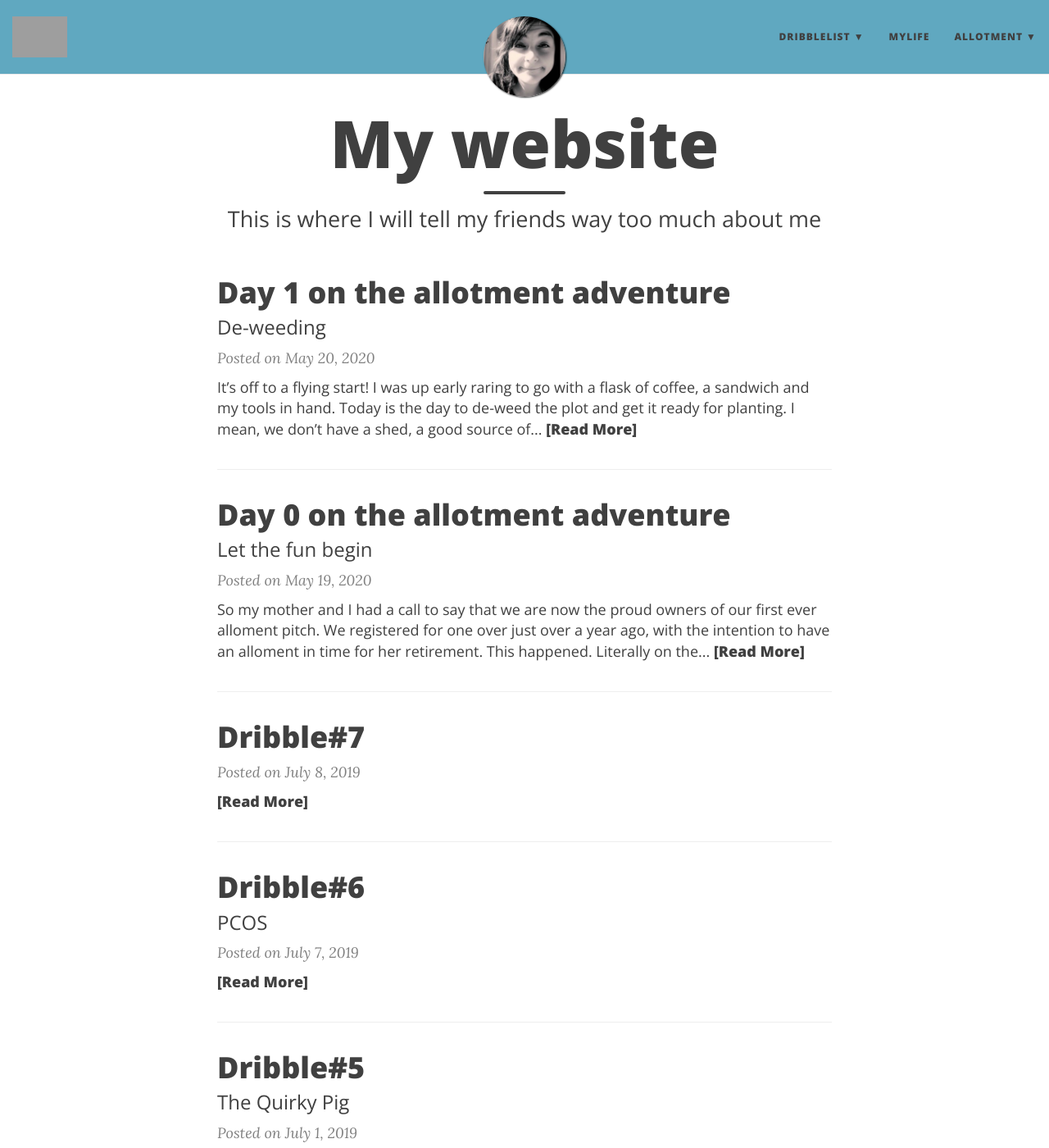
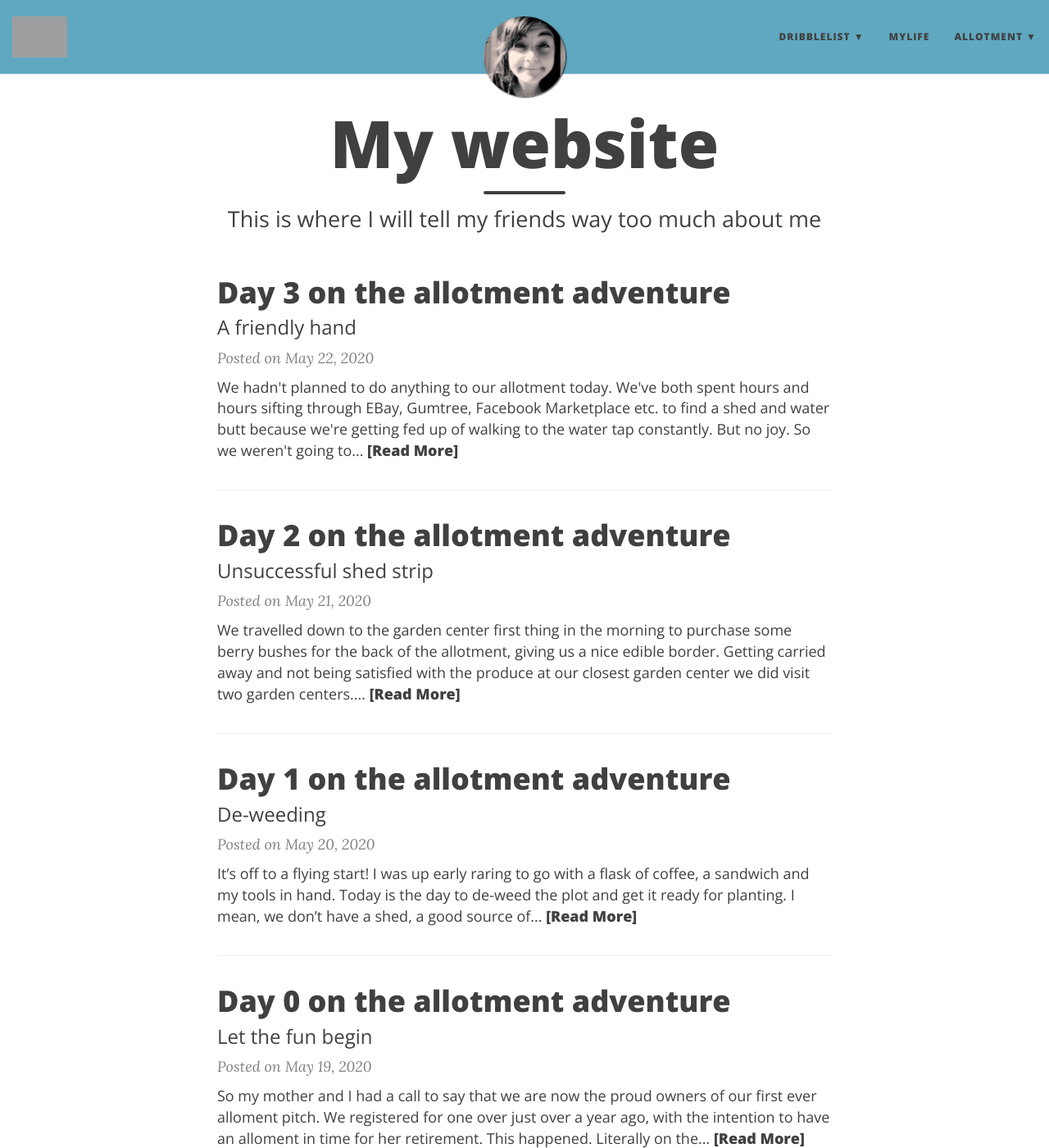
Before and after one commit to ellis-ward/ellis-ward.github.io, a Jekyll site: the page built from index.html, in a window 1280 px wide and 1400 px high. Shown: the whole window at 82% size. Built offline with Jekyll 4.4.1, drawn with Linux system fonts in a browser that asks for light colours; nearby versions of some CDN libraries; the list of posts is cut into pages by our own code; grey boxes are pictures that could not be loaded.

Commit message:
Day2+3
Added day 2+3 to the alloment adventure. No structural changes just blog posts.

```diff
--- a/_config.yml
+++ b/_config.yml
@@ -39,6 +39,8 @@ navbar-links:
   Allotment:
     - Day0: "https://ellisward.com/2020-05-19-allotmentday0/"
     - Day1: "https://ellisward.com/2020-05-20-allotmentday1/"
+    - Day2: "https://ellisward.com/2020-05-21-allotmentday2/"
+    - Day3: "https://ellisward.com/2020-05-22-allotmentday3/"
 
   # Resources:
     # - Beautiful Jekyll: "http://deanattali.com/beautiful-jekyll/"
--- /dev/null
+++ b/_posts/2020-05-21-allotmentday2.md
@@ -0,0 +1,38 @@
+---
+layout: post
+title: Day 2 on the allotment adventure
+subtitle:  Unsuccessful shed strip
+---
+
+<div class="text-left">
+<div class="boxed">
+  <font size="2">
+
+We travelled down to the garden center first thing in the morning to purchase some berry bushes for the back of the allotment, giving us a nice edible border. Getting carried away and not being satisfied with the produce at our closest garden center we did visit two garden centers. Another £50 spent on berry bushes, onions and cabbage. Expensive hobby this is going to be I think... <br><br>
+
+We then had an idea today that we were going to completely empty mums old shed, and take it down to use on the allotment with our new purchases. Which would be a free option for a shed and allow us to keep our tools on the allotment and start collecting water. This would definitely improve out productivity and make the walk down less work as we would not need to keep taking our tools with us.<br> <br>
+However, after a couple of hours of emptying out 20 years worth of mums hoarded cr*p, which we just spread all over her garden in piles, we realised that the shed although watertight and holding itself up in the location it is in her garden is actually really rotten and would not survive being moved and re-built. <br>
+So that was a waste of time... <br>
+
+<div class="text-center">
+  <br/>
+  <img src="{{ site.baseurl }}/img/allotmentday2.jpeg"/>
+  <br>
+</div>
+
+No worries though, some good exercise was had, and a step towards defeating my fear of spiders, emptying out a rotten shed. And I job I suppose would have had to be done at some point, maybe not right now during corona when we can't go to the tip and we both have far too many projects to add another one to the list. <br><br>
+
+We decided we were not going to let the day go to waste. We fixed our trolley and went down to the allotment and planted our berry bushes, onions and cabbages in the ground. Gave them a good water and packed up ready to come home. <br> <br>
+
+Just as we were leaving one of the allomenteers gave us some friendly advise that it is not wise to plant cabbages without covering them in netting because tomorrow the birds will have ate them. Nice advice Mr but we don't have any netting so looks like we'll have to take the risk. Not going to dig them back out again! And, to be honest, they've all netted everything literally; I do think it's slightly over kill the birds aren't going to bloody eat everything. But anyway.<br><br>
+
+In the evening as I'm watching the daily news breifing I get a text from my mother telling me she's only gone and purchased £50 worth of netting... So day 2 has made our cabbages quite expensive. Maybe £5 a cabbage! Going well. Knew we'd get carried away...
+
+</font>
+    <br>
+
+<div class="text-center">
+  <br/>
+  <br>
+  <img src="{{ site.baseurl }}/img/allotmentday2_2.jpeg"/>
+</div>
--- /dev/null
+++ b/_posts/2020-05-22-allotmentday3.md
@@ -0,0 +1,32 @@
+---
+layout: post
+title: Day 3 on the allotment adventure
+subtitle:  A friendly hand
+---
+
+<div class="text-left">
+<div class="boxed">
+  <font size="2">
+
+We hadn't planned to do anything to our allotment today. We've both spent hours and hours sifting through EBay, Gumtree, Facebook Marketplace etc. to find a shed and water butt because we're getting fed up of walking to the water tap constantly. But no joy. So we weren't going to do any more planting today. <br><br>
+
+However! Grandma had dropped off some chitting seed potatoes that she'd bought from somewhere. God knows where, at 80 she is meant to be isolating and not going out for unnecessary trips, but apparently that doesn't apply to her. Albeit useful for us as we now have some potatoes. A friend of mine from work also very kindly donated me 6 tomato plants and kale plants. So, they needed planting or it would have been a wasted gift that we killed. <br><br>
+
+So day 3 and off we go back down to the allotment, trolley full and ready to dig and water. Oh, mum also arrived at my house with rubbish in the trolley for my black bin, because hers was too full and it all blew over the street. Best not forget that! Woops. <br><br>
+
+We now are growing:<br>
+*Day3 tomatoes, potatoes, kale, brocolli, aubergine <br>
+*Day2 blueberries, cranberries, rasberries, whiteberries, cabbage, onion<br>
+*Day1 runner beans, rhubarb <br><br>
+
+I also got another peice of friendly advise off another allotmenteer. Get a shed but don't buy a cheap one because apparently it's the best investment and his was a labour of love if I want to go and have a look at it. Needless to say I haven't. AND he also decided to critique my sign and tell me that "Gaynor and Ellis'" is not grammatically correct and that it should have an "s" on the end. I just did my fake laugh and said we'll have to agree to disgree, because I didn't want to look like a wolly if I trully was wrong but I've asked my super sister in law and I was right. I won't forget to tell him. <br><br>
+
+Oh and apparently mum got fed up of waiting and has ordered a shed... I cannot elaborate on this though as that's all I know.
+
+</font>
+    <br>
+
+<div class="text-center">
+  <br/>
+  <img src="{{ site.baseurl }}/img/allotmentday3.jpeg"/>
+</div>
```
Also changed, not shown: img/allotmentday2.jpeg (added), img/allotmentday2_2.jpeg (added), img/allotmentday3.jpeg (added).
